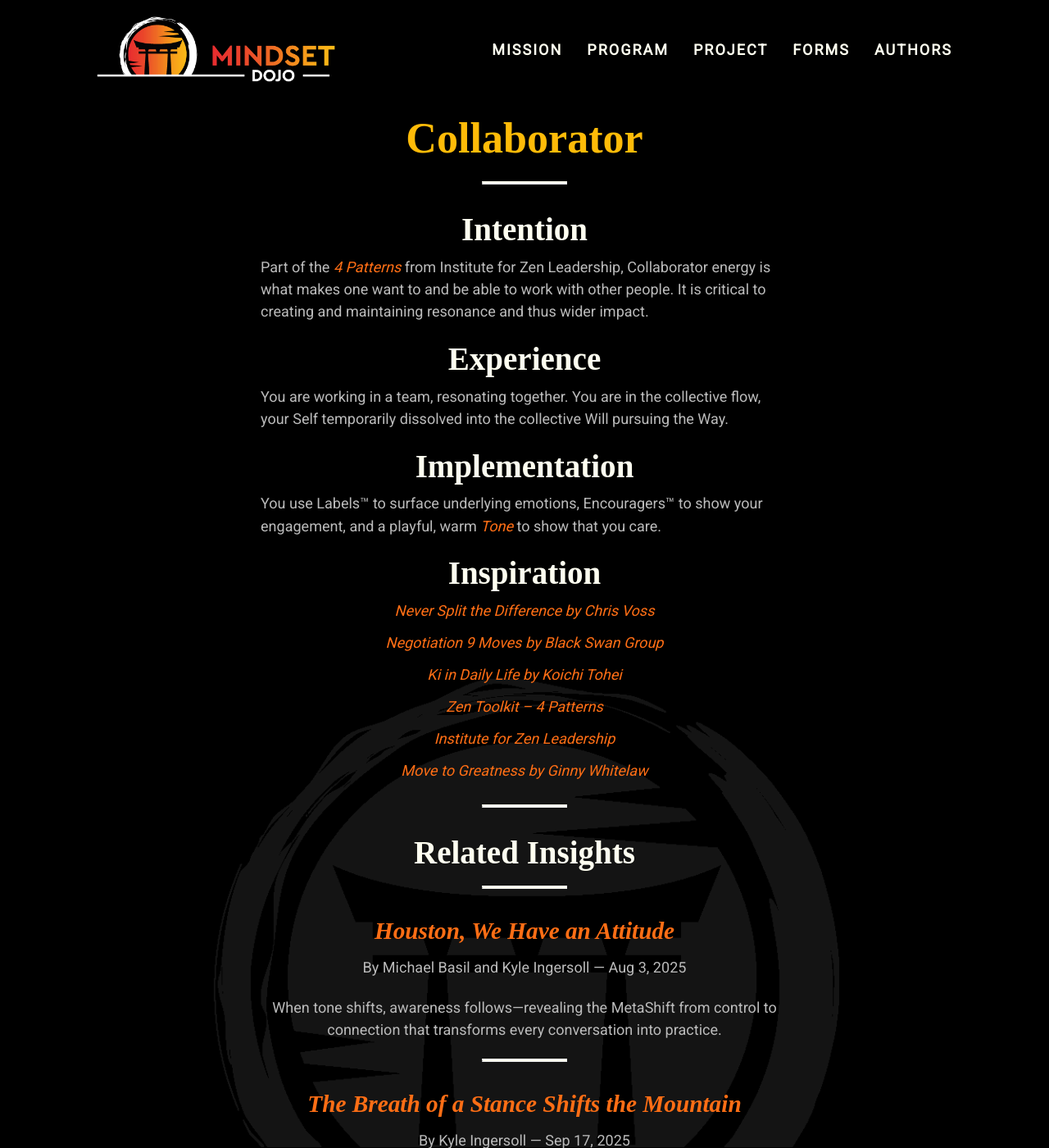
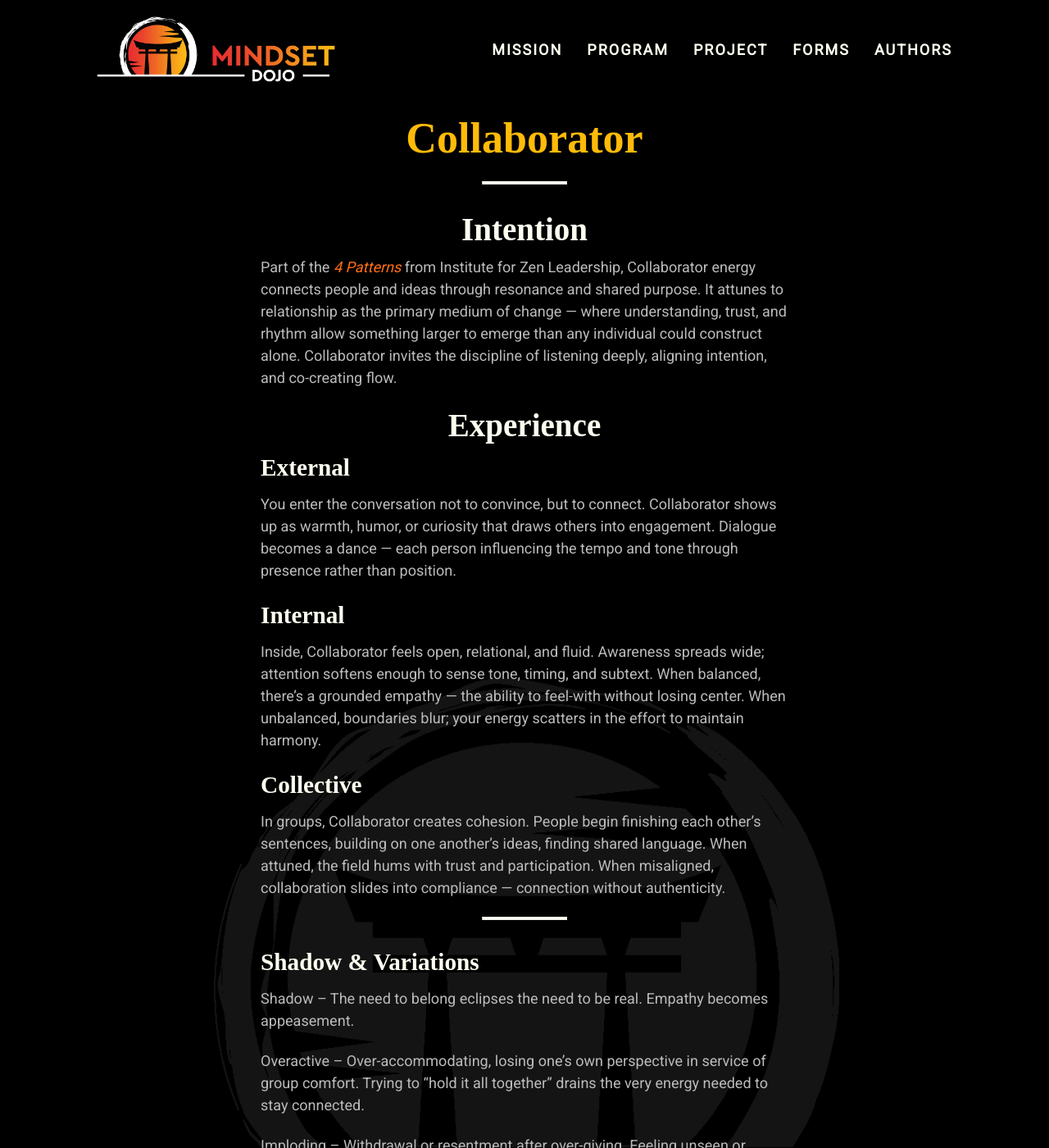
Before and after one commit to mindset-dojo/mindset-dojo.github.io, a Jekyll site: the page built from _forms/collaborator.md, in a window 1280 px wide and 1400 px high. Shown: the whole window at 82% size. Built offline with Jekyll 4.4.1, drawn with Linux system fonts in a browser that asks for light colours; some web fonts are replaced; some of the changed text lies outside the part shown.

Commit message:
feat: integrate various dimensions and principles to collaborator form

```diff
--- a/_forms/collaborator.md
+++ b/_forms/collaborator.md
@@ -7,20 +7,74 @@
 authors:
   - kyle-ingersoll
   - michael-basil
-excerpt: "Part of the 4 Patterns from Institute for Zen Leadership, Collaborator energy is what makes one want to and be able to work with other people."
+excerpt: "Part of the 4 Patterns from Institute for Zen Leadership, Collaborator energy connects people and ideas through resonance and shared purpose."
 ---
 
 ## Intention
 
-Part of the [4 Patterns](../four-patterns/) from Institute for Zen Leadership, Collaborator energy is what makes one want to and be able to work with other people. It is critical to creating and maintaining resonance and thus wider impact.
+Part of the [4 Patterns](../four-patterns/) from Institute for Zen Leadership, Collaborator energy connects people and ideas through resonance and shared purpose. It attunes to relationship as the primary medium of change — where understanding, trust, and rhythm allow something larger to emerge than any individual could construct alone. Collaborator invites the discipline of listening deeply, aligning intention, and co-creating flow.
+
 
 ## Experience
 
-You are working in a team, resonating together. You are in the collective flow, your Self temporarily dissolved into the collective Will pursuing the Way.
+### External
+
+You enter the conversation not to convince, but to connect. Collaborator shows up as warmth, humor, or curiosity that draws others into engagement. Dialogue becomes a dance — each person influencing the tempo and tone through presence rather than position.
+
+### Internal
+
+Inside, Collaborator feels open, relational, and fluid. Awareness spreads wide; attention softens enough to sense tone, timing, and subtext. When balanced, there’s a grounded empathy — the ability to feel-with without losing center. When unbalanced, boundaries blur; your energy scatters in the effort to maintain harmony.
+
+### Collective
+
+In groups, Collaborator creates cohesion. People begin finishing each other’s sentences, building on one another’s ideas, finding shared language. When attuned, the field hums with trust and participation. When misaligned, collaboration slides into compliance — connection without authenticity.
+
+---
+
+### Shadow & Variations
+
+Shadow – The need to belong eclipses the need to be real. Empathy becomes appeasement.
+
+Overactive – Over-accommodating, losing one’s own perspective in service of group comfort. Trying to “hold it all together” drains the very energy needed to stay connected.
+
+Imploding – Withdrawal or resentment after over-giving. Feeling unseen or unappreciated.
+
+Disassociated – Emotional numbness. Connection feels performative, the warmth gone flat.
+
+The work is to stay connected without collapsing — to co-regulate rather than co-fuse.
+
 
 ## Implementation
 
-You use Labels™ to surface underlying emotions, Encouragers™ to show your engagement, and a playful, warm [Tone](../tone/) to show that you care.
+Collaborator practice begins with the body’s capacity for resonance. Connection doesn’t start with words; it starts with breath, eyes, tone, and timing. When you engage the **Four Principles of Mindset Dojo**, relationships become living systems of flow.
+
+### Relax Completely
+
+Before entering connection, relax completely. Take [One-Breath](../one-breath). Mind and body release tension together — increasing agency to sense others clearly. Tension creates static in the field; relaxation restores bandwidth for empathy. When you soften, others sense safety, and authenticity follows naturally.
+
+### Center with Intention
+
+Sense the emotional and energetic field as it is — then go from there. Consider [Two-Sides](../two-sides) to remember that every interaction is reciprocal. Centering transforms listening into leadership: you feel the whole field, not just your side of the story. Intention becomes shared direction, not personal agenda.
+
+### Meet Fear with Presence
+
+In authentic collaboration, fear often arises as vulnerability — fear of being wrong, excluded, or unseen. Rather than manage that fear, meet it. Stay present in the discomfort; breathe until it softens into curiosity. Fear reveals where deeper trust can form — both within yourself and in the relationship.
+
+### Playful Resonance Is Ki
+
+As tension clears, the space between people becomes play. Conversation regains improvisational rhythm — laughter, shared silence, intuitive timing. Playfulness transforms collaboration from transaction into co-creation. This is Ki in its social form: movement made possible by mutual ease.
+
+---
+
+### In Conversation
+
+When expressed verbally, Collaborator energy cultivates shared sensemaking:
+- Open Questions invite participation without agenda.
+- Reflective Listening mirrors understanding back into the field.
+- Affirmations and Acknowledgments reinforce safety and belonging.
+- Summaries integrate the whole before moving forward.
+
+Mature Collaborator energy feels like harmony — distinct voices resonating toward shared purpose.
 
 ## Inspiration
 
```
